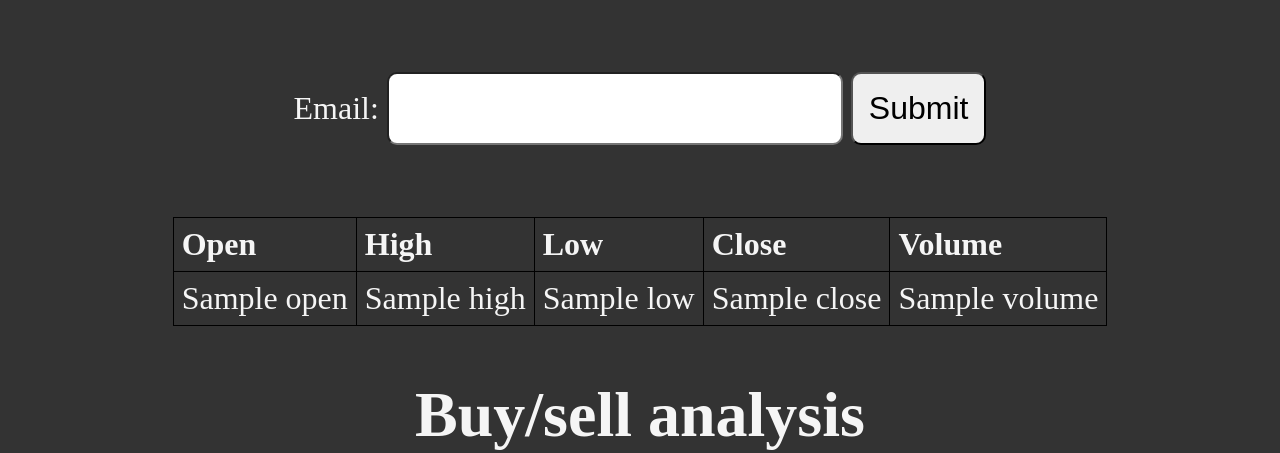
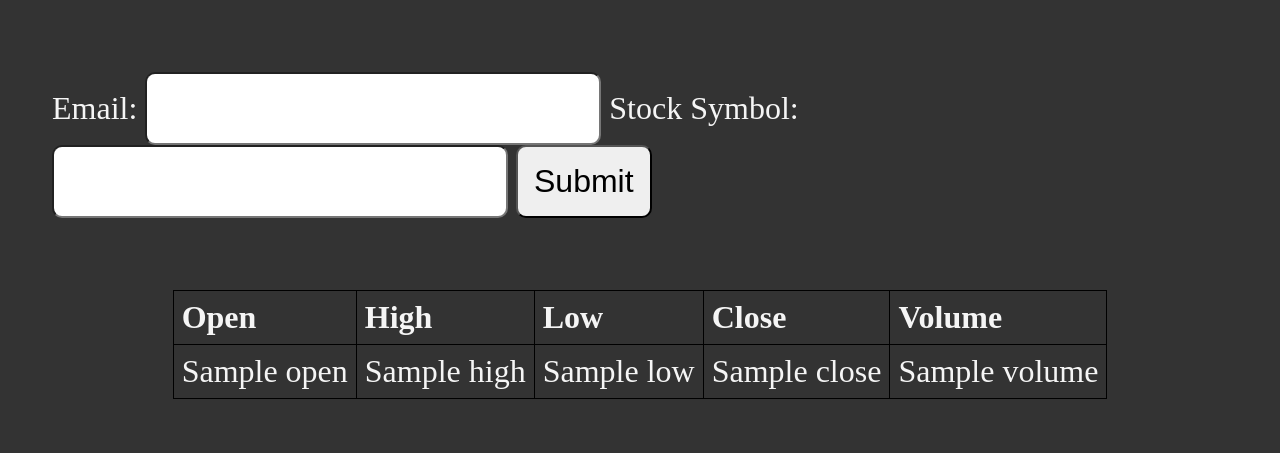
Before and after one commit to Dandata0101/mbs-Stock-signal-project, a Flask app: template templates/stock.html in a window 1280 px wide. Shown: the top 453 px of the page. Run offline with Flask 3, Linux system fonts and the light colour scheme; the template is opened without the code that fills it: most values are stand-ins (such as "Sample title", 1, 10 or a date in 2020); parts of the project's set-up code (start-up, migrations or seed data) failed here and were passed over.

Commit message:
html and main

```diff
--- a/main.py
+++ b/main.py
@@ -17,32 +17,40 @@ def index():
 
 @app.route('/stock', methods=['GET', 'POST'])
 def stock():
-    if request.method == 'GET':
+    # Adjust for both GET and POST methods
+    if request.method == 'POST':
+        stock_symbol = request.form.get('stock')
+        email_address = request.form.get('email')
+    else:  # For GET requests
         stock_symbol = request.args.get('stock')
         email_address = request.args.get('email')
-        email=[email_address]
 
-        # Validate required parameters
-        if not stock_symbol:
-            return jsonify({'error': 'Missing required query parameter: stock'}), 400
-        if not email:
-            return jsonify({'error': 'Missing required query parameter: email'}), 400
+    if not stock_symbol or not email_address:
+        # Provide a more specific message based on missing parameter
+        if not stock_symbol and not email_address:
+            error_message = 'Missing required query parameters: stock and email'
+        elif not stock_symbol:
+            error_message = 'Missing required query parameter: stock'
+        else:
+            error_message = 'Missing required query parameter: email'
+        return jsonify({'error': error_message}), 400
 
-        session['tickerSymbol'] = stock_symbol
-        try:
-            # Fetch and process stock data
-            dataf = create_dataframe(stock_symbol)
-            fx = buysellfx(dataf)
-            last_record = Last_record(fx)  # Get the last record of the stock data as a dictionary
-            chart_html = interactive_plot_stock_signals(df=fx, tickerSymbol=stock_symbol)
+    email = [email_address]
 
-            # Prepare and send email
-            email_body = generate_email_body(tickerSymbol=stock_symbol)
-            email = send_email(email_body=email_body, recipient_emails=email)
+    try:
+        # Fetch and process stock data
+        dataf = create_dataframe(stock_symbol)
+        fx = buysellfx(dataf)
+        last_record = Last_record(fx)  # Get the last record of the stock data as a dictionary
+        chart_html = interactive_plot_stock_signals(df=fx, tickerSymbol=stock_symbol)
 
-            return render_template("stock.html", chart=chart_html, stock=stock_symbol, data=last_record)
-        except Exception as e:
-            return jsonify({'error': str(e)}), 500
+        # Prepare and send email
+        email_body = generate_email_body(tickerSymbol=stock_symbol)
+        send_email(email_body=email_body, recipient_emails=email)
+
+        return render_template("stock.html", chart=chart_html, stock=stock_symbol, data=last_record)
+    except Exception as e:
+        return jsonify({'error': str(e)}), 500
 
 if __name__ == '__main__':
     app.debug = os.getenv('FLASK_DEBUG', 'False').lower() in ['true', '1']
--- a/templates/stock.html
+++ b/templates/stock.html
@@ -27,10 +27,14 @@
         }
     </style>
 </head>
+<body>
     <div class="email-form">
-    <form action="/ty" method="get">
+        <!-- Adjust the form action to '/stock' and method to 'GET'. If sensitive data, consider using 'POST' -->
+        <form action="/stock" method="get">
             <label for="email">Email:</label>
             <input type="email" id="email" name="email" required>
+            <label for="stock">Stock Symbol:</label>
+            <input type="text" id="stock" name="stock" required>
             <input type="submit" value="Submit">
         </form>
     </div>
@@ -55,11 +59,9 @@
             {% endif %}
         </table>
     </div>
-    <body>
     <div class="chart-container">
         <h1>Buy/sell analysis</h1>
         {{ chart|safe }}
     </div>
-
 </body>
 </html>
```
Lines whose indentation alone changed are shown as unchanged.
